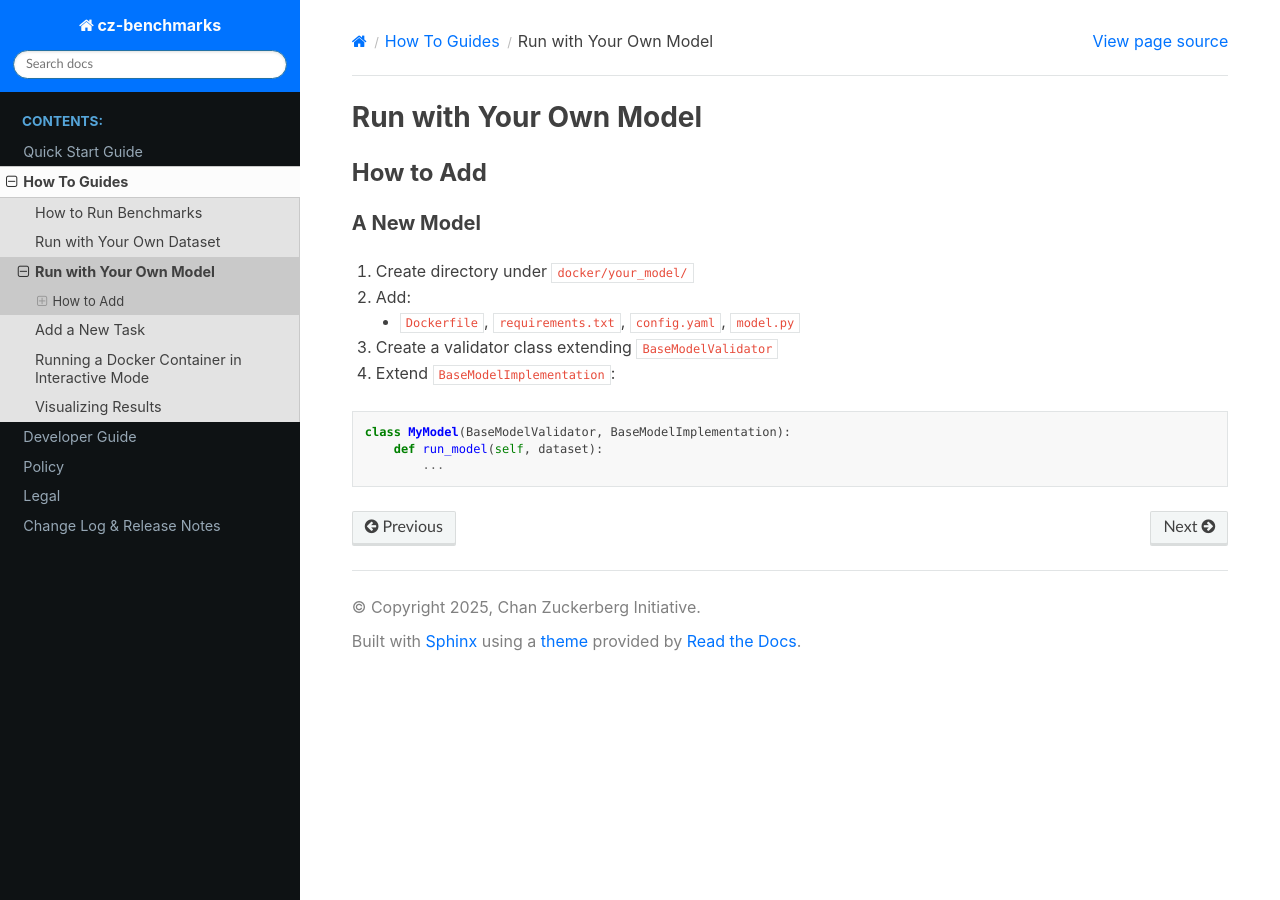
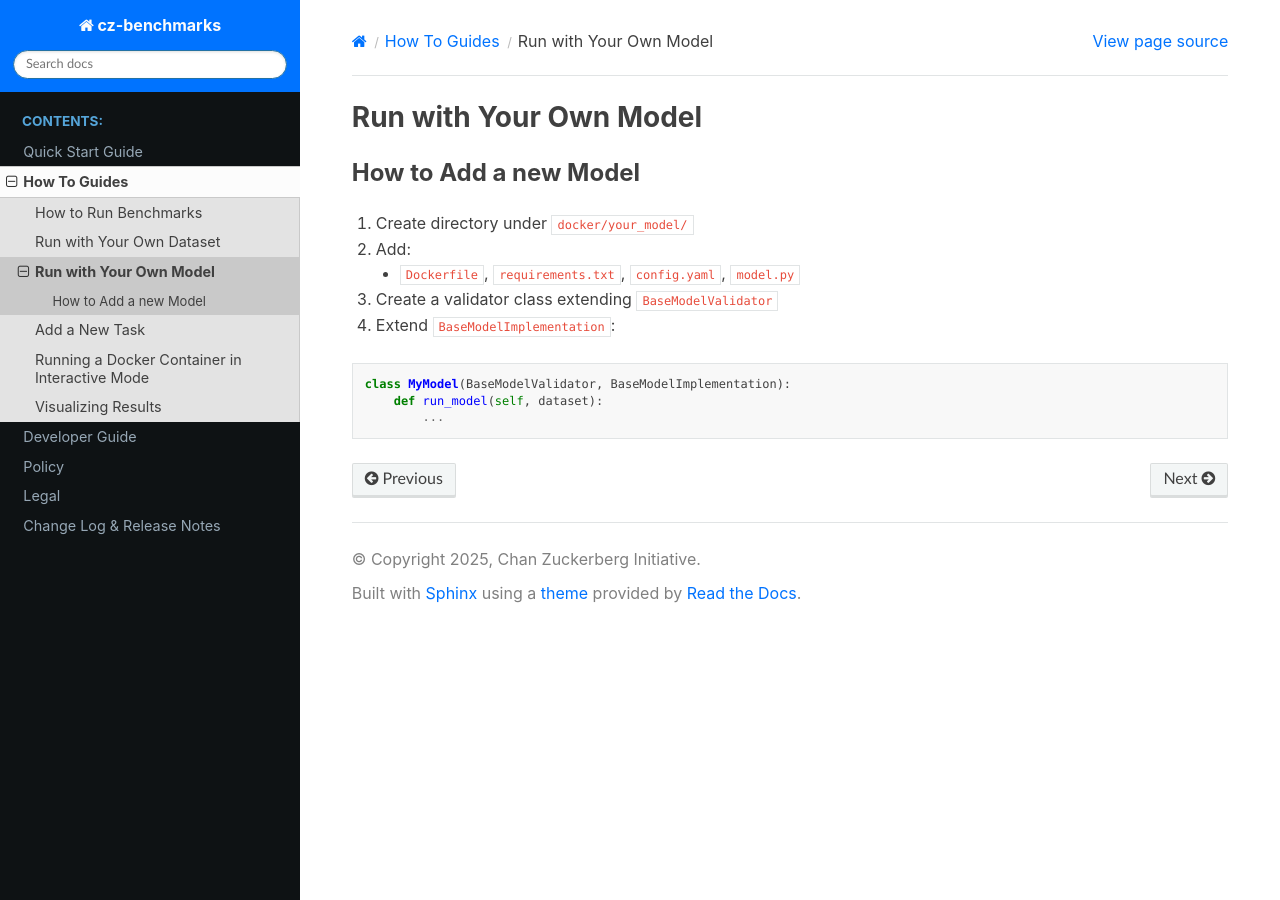
Before and after one commit to chanzuckerberg/cz-benchmarks, a Sphinx documentation site: the page built from docs/source/how_to_guides/custom_model.md, in a window 1280 px wide. Built offline with Sphinx 7.4.7 and the Read the Docs theme 3.1.0, drawn with Linux system fonts in a browser that asks for light colours; pages that are not in the unit, such as notebooks, are missing from menus.

Commit message:
Fix heading and update section title
fixed the sub heading.

```diff
--- a/docs/source/how_to_guides/custom_model.md
+++ b/docs/source/how_to_guides/custom_model.md
@@ -1,8 +1,6 @@
 # Run with Your Own Model
 
-## How to Add
-
-### A New Model
+## How to Add a new Model
 
 1.  Create directory under `docker/your_model/`
 2.  Add:
```
